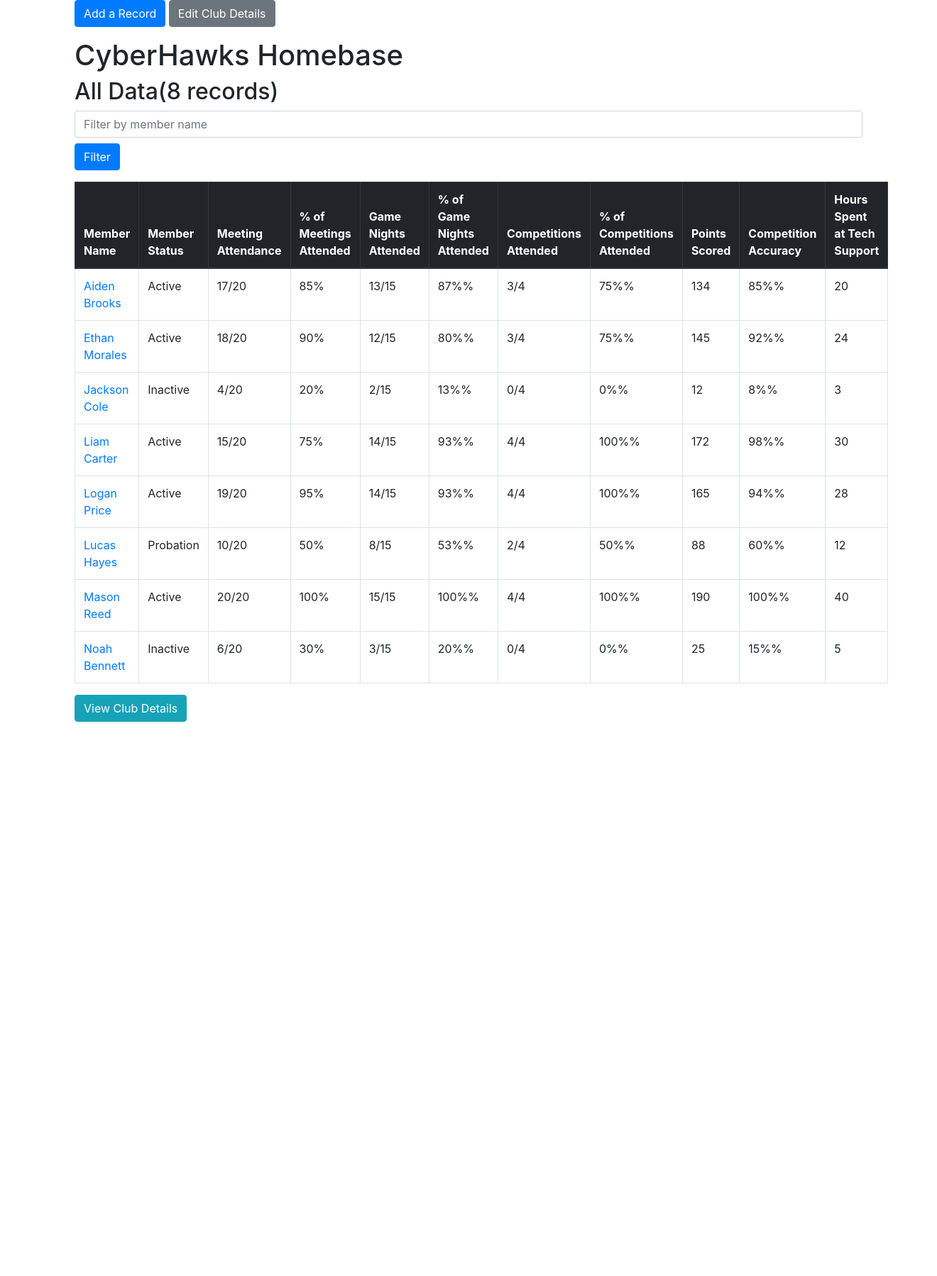
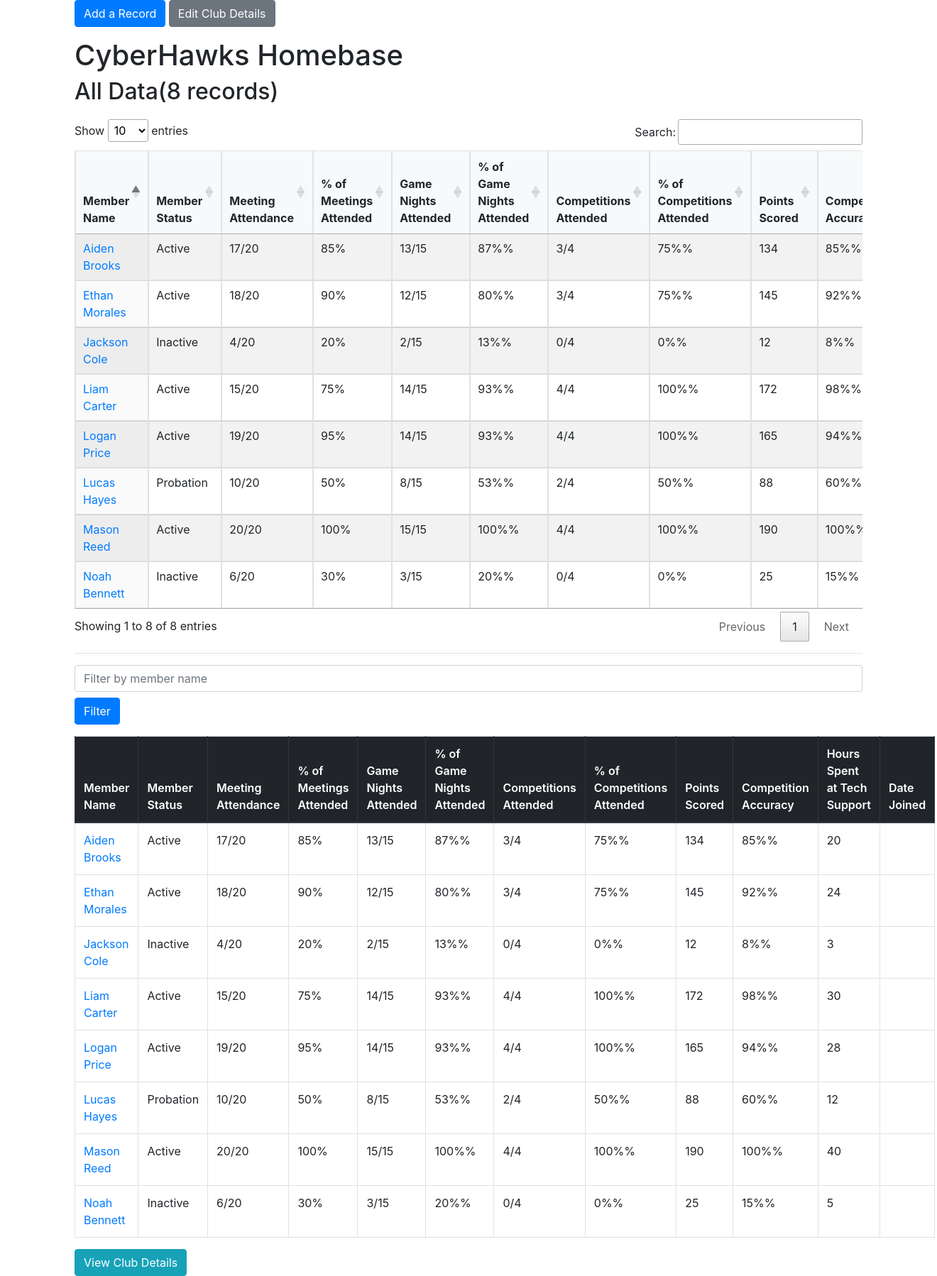
Before and after one commit to jmastrangelo26-byte/377-web-app-dev, a PHP site: page /index.php in a window 1320 px wide. Shown: the whole page at 71% size. Before the commit the page ends 1017 px from the top, so only its background shows below. Run offline with PHP 8.4, Linux system fonts and the light colour scheme; data comes from the database, SQL or seed files in the repository; data that the repository does not hold is empty; some libraries are stand-ins or nearby versions.

```diff
--- a/9-custom-web-app/web/index.php
+++ b/9-custom-web-app/web/index.php
@@ -33,15 +33,30 @@ if ($result) {
             .alert-position {
                 position: fixed;
                 top: 20px;
-                right: 20px;
+                left: 20px;
                 z-index: 9999;
                 display: none;
+            }
+            .table th {
+                background-color: #f8f9fa;
+                font-weight: 600;
+                border-top: none;
+            }
+            .table-responsive {
+                margin-top: 20px;
+            }
+            .dataTables_wrapper .dataTables_paginate .paginate_button {
+                padding: 0.375rem 0.75rem;
+                margin: 0 2px;
+                border-radius: 0.25rem;
             }
         </style>
 
         <script src="https://code.jquery.com/jquery-3.7.1.min.js" integrity="sha256-/JqT3SQfawRcv/BIHPThkBvs0OEvtFFmqPF/lYI/Cxo=" crossorigin="anonymous"></script>
         <script src="https://cdn.jsdelivr.net/npm/popper.js@1.12.9/dist/umd/popper.min.js" integrity="sha384-ApNbgh9B+Y1QKtv3Rn7W3mgPxhU9K/ScQsAP7hUibX39j7fakFPskvXusvfa0b4Q" crossorigin="anonymous"></script>
         <script src="https://cdn.jsdelivr.net/npm/bootstrap@4.0.0/dist/js/bootstrap.min.js" integrity="sha384-JZR6Spejh4U02d8jOt6vLEHfe/JQGiRRSQQxSfFWpi1MquVdAyjUar5+76PVCmYl" crossorigin="anonymous"></script>
+        <script src="//cdn.datatables.net/2.3.7/js/dataTables.min.js"></script>
+        <link rel="stylesheet" href="//cdn.datatables.net/2.3.7/css/dataTables.min.css">
 
         <script>
             function showAlert(type, title, message) {
--- a/9-custom-web-app/web/list.php
+++ b/9-custom-web-app/web/list.php
@@ -9,6 +9,89 @@
 ?>
 
 <h2>All Data<span id="record-count"></span></h2>
+
+<div class="table-responsive">
+    <table id="main" class="table table-striped table-hover table-bordered strike hover row-border column-border order-column" style="width:100%">
+
+
+    <thead>
+        <tr>
+            <th>Member Name</th>
+            <th>Member Status</th>
+            <th>Meeting Attendance</th>
+            <th>% of Meetings Attended</th>
+            <th>Game Nights Attended</th>
+            <th>% of Game Nights Attended</th>
+            <th>Competitions Attended</th>
+            <th>% of Competitions Attended</th>
+            <th>Points Scored</th>
+            <th>Competition Accuracy</th>
+            <th>Hours Spent at Tech Support</th>
+            <th>Date Joined</th>
+
+        </tr>
+    </thead>
+    <tbody>
+<?php
+
+$connection = get_connection();
+
+$sql =<<<SQL
+ SELECT *
+   FROM member_data
+  ORDER BY mem_name
+SQL;
+
+$rows = [];
+$result = $connection->query($sql);
+while ($row = $result->fetch_assoc()){
+    $rows[] = $row;
+}
+
+print '<script>';
+print 'var data = ' . json_encode($rows, JSON_PARTIAL_OUTPUT_ON_ERROR) . ';';
+print '</script>';
+
+?>
+
+<script>
+    var dataTable = $('#main').DataTable({
+        data: data,
+        columns: [
+            { data: 'mem_name', title: 'Member Name', render: function(data, type, row) {
+                return '<a href="index.php?content=detail&id=' + row.idmember_data + '">' + data + '</a>';
+            }},
+            { data: 'mem_status', title: 'Member Status' },
+            { data: 'mem_meeting_attendance', title: 'Meeting Attendance' },
+            { data: 'mem_meeting_percentage', title: '% of Meetings Attended', render: function(data) {
+                return data + '%';
+            }},
+            { data: 'mem_game_attendance', title: 'Game Nights Attended' },
+            { data: 'mem_game_percentage', title: '% of Game Nights Attended', render: function(data) {
+                return data + '%';
+            }},
+            { data: 'mem_comp_attendance', title: 'Competitions Attended' },
+            { data: 'mem_comp_percentage', title: '% of Competitions Attended', render: function(data) {
+                return data + '%';
+            }},
+            { data: 'mem_points_scored', title: 'Points Scored' },
+            { data: 'mem_points_percentage', title: 'Competition Accuracy', render: function(data) {
+                return data + '%';
+            }},
+            { data: 'mem_hours_support', title: 'Hours Spent at Tech Support' },
+            { data: 'date_joined', title: 'Date Joined', render: function(data) {
+                if (!data) return '';
+                var date = new Date(data);
+                return date.toLocaleDateString();
+            }}
+        ]
+    });
+</script>
+    </tbody>
+</table>
+</div>
+
+<hr>
 
 <form method="GET" class="mb-3">
     <input type="hidden" name="content" value="list">
@@ -32,6 +115,7 @@
             <th>Points Scored</th>
             <th>Competition Accuracy</th>
             <th>Hours Spent at Tech Support</th>
+            <th>Date Joined</th>
 
         </tr>
     </thead>
@@ -42,9 +126,6 @@
 
 // Looked up how to read the filter value off of my form tag which houses the dropdown menu
 // Looked up that ? is essentially an if else statement
-
-$connection = get_connection();
-
 // $_GET allows you to pull the value of filter from the HTML section as it was written with a methood tpe of GET
 if (!isset($_GET['filter'])){
     // Needs to be null instead of an empty so that values show up when no filter is tped in
@@ -76,14 +157,12 @@ while ($row = $result->fetch_assoc()){
     echo "<td>" . $row["mem_points_scored"] . "</td>";
     echo "<td>" . $row["mem_points_percentage"] . "%</td>";
     echo "<td>" . $row["mem_hours_support"] . "</td>";
+    echo "<td>" . (!empty($row["date_joined"]) ? date('m/d/Y', strtotime($row["date_joined"])) : '') . "</td>";
     echo "</tr>";
 
     $recordCount++;
 }
-
-
 ?>
-
     </tbody>
 </table>
 
```
Also changed, not shown: 9-custom-web-app/web/detail.php (+9 -1 lines), 9-custom-web-app/web/save.php (+5 -3 lines), 1 other file.
